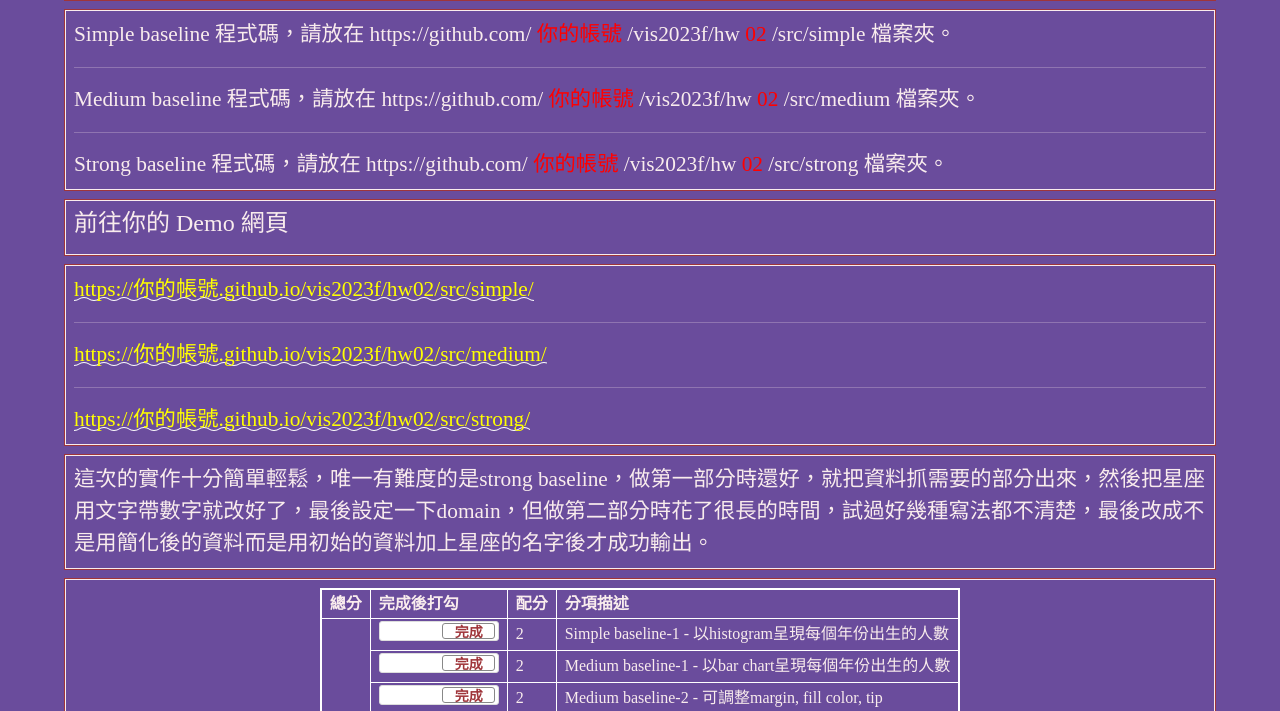
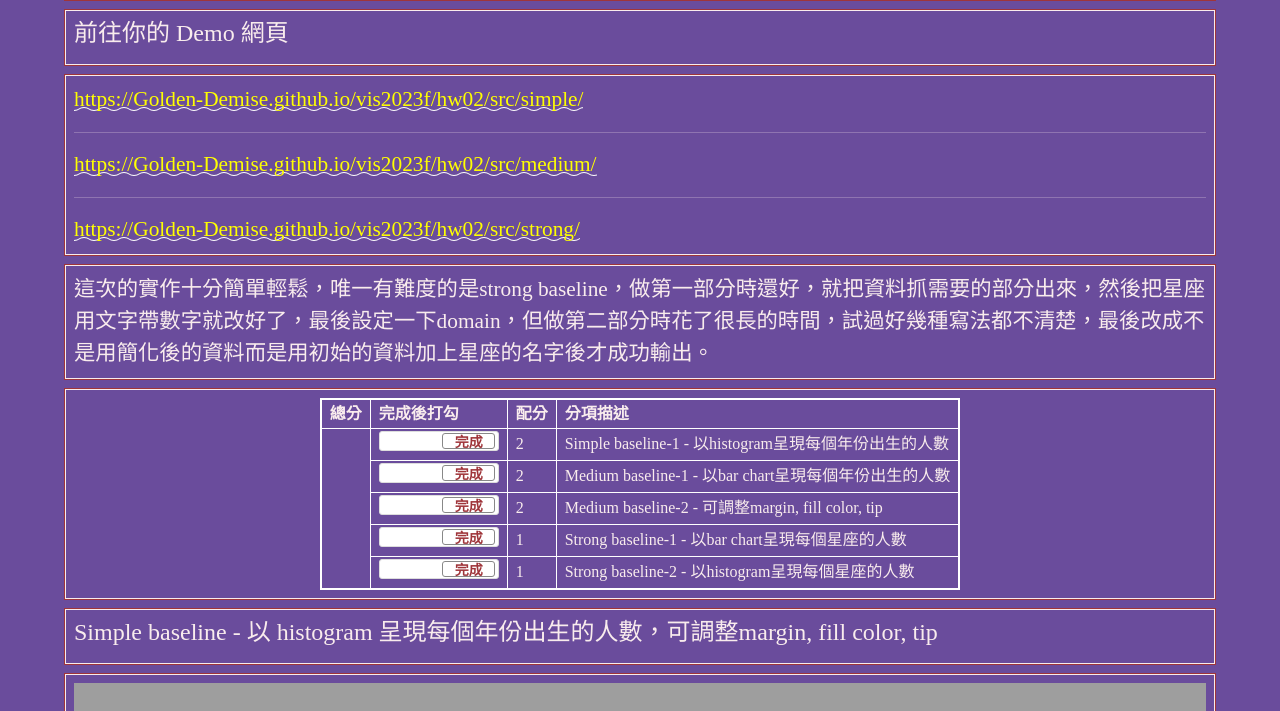
Before and after one commit to Golden-Demise/vis2023f, a plain HTML site: page hw02/index.html in a window 1280 px wide. Shown: the part 83-794 px from the top of the page. Drawn offline with nearby package versions, Linux system fonts and the light colour scheme; grey boxes are pictures that could not be loaded.

Commit message:
hw02_fix

```diff
--- a/hw02/index.html
+++ b/hw02/index.html
@@ -176,34 +176,6 @@
   </div>
 
   <!-- ------------------------------------------------>
-  <div class="row hw12">
-    <div class="col-md-12 twenty">
-      Simple baseline 程式碼，請放在 https://github.com/
-      <span style="color:red;">你的帳號</span>
-      /vis2023f/hw
-      <span style="color:red;">02</span>
-      /src/simple 檔案夾。
-      <br>
-
-      <hr>
-      Medium baseline 程式碼，請放在 https://github.com/
-      <span style="color:red;">你的帳號</span>
-      /vis2023f/hw
-      <span style="color:red;">02</span>
-      /src/medium 檔案夾。
-      <br>
-
-      <hr>
-      Strong baseline 程式碼，請放在 https://github.com/
-      <span style="color:red;">你的帳號</span>
-      /vis2023f/hw
-      <span style="color:red;">02</span>
-      /src/strong 檔案夾。
-      <br>
-
-    </div>
-  </div>
-
   <!-- ------------------------------------------------>
 
   <div class="row hw12">
@@ -215,11 +187,11 @@
   <!-- ------------------------------------------------>
   <div class="row hw12">
     <div class="col-md-12 twenty">
-      <a href="https://你的帳號.github.io/vis2023f/hw02/src/simple/">https://你的帳號.github.io/vis2023f/hw02/src/simple/</a>
+      <a href="https://Golden-Demise.github.io/vis2023f/hw02/src/simple/">https://Golden-Demise.github.io/vis2023f/hw02/src/simple/</a>
       <hr>
-      <a href="https://你的帳號.github.io/vis2023f/hw02/src/medium/">https://你的帳號.github.io/vis2023f/hw02/src/medium/</a>
+      <a href="https://Golden-Demise.github.io/vis2023f/hw02/src/medium/">https://Golden-Demise.github.io/vis2023f/hw02/src/medium/</a>
       <hr>
-      <a href="https://你的帳號.github.io/vis2023f/hw02/src/medium/">https://你的帳號.github.io/vis2023f/hw02/src/strong/</a>
+      <a href="https://Golden-Demise.github.io/vis2023f/hw02/src/medium/">https://Golden-Demise.github.io/vis2023f/hw02/src/strong/</a>
       </div>
   </div>
 
```
